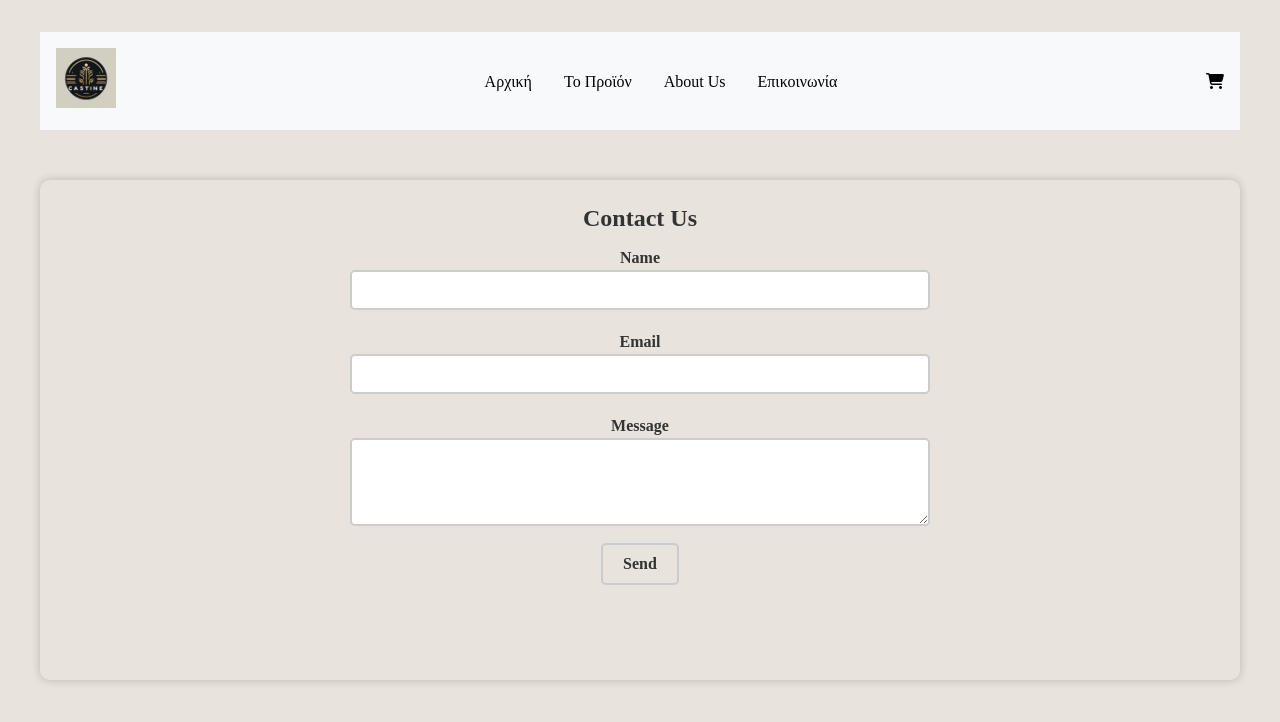
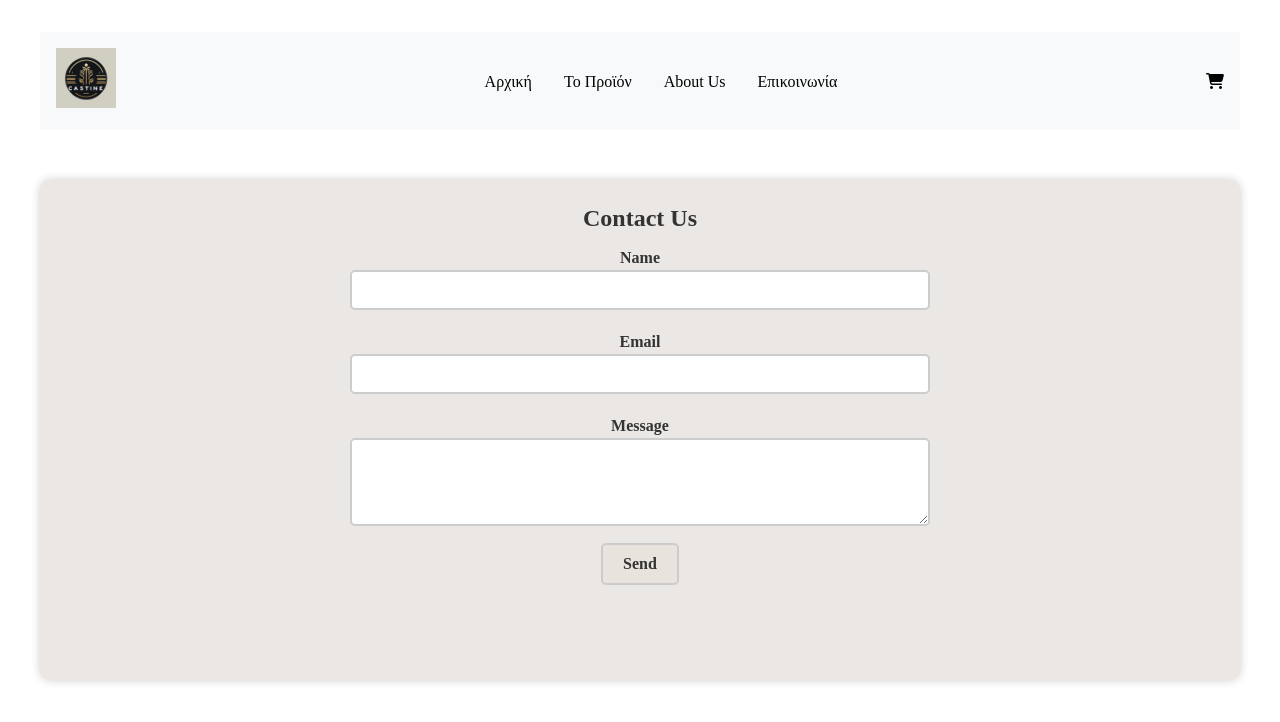
Before and after one commit to dimpinis9/Castine, a React (Vite) app: page /contact in a window 1280 px wide. Shown: the top 722 px of the page. Built offline with nearby package versions, Linux system fonts and the light colour scheme.

Commit message:
White bg

```diff
--- a/src/App.css
+++ b/src/App.css
@@ -21,7 +21,7 @@ main {
 body {
   margin: 0;
   padding: 0;
-  background-color: rgba(233, 227, 221, 1); /* Αυτό θα ορίσει το χρώμα του background */
+  background-color: white; /* Αυτό θα ορίσει το χρώμα του background */
   color: #333; /* Για καλύτερη αντίθεση, ρυθμίστε το χρώμα του κειμένου */
   font-family: -apple-system, BlinkMacSystemFont, 'Segoe UI', 'Roboto', 'Oxygen',
     'Ubuntu', 'Cantarell', 'Fira Sans', 'Droid Sans', 'Helvetica Neue',
@@ -38,7 +38,7 @@ code {
 
 .welcome {
 
-  background-color: rgba(233, 227, 221, 1);
+  background-color: white;
   color: #333;
   padding: 1rem;
   text-align: center;
--- a/src/assets/ContactForm.css
+++ b/src/assets/ContactForm.css
@@ -4,7 +4,7 @@
 }
 
 .contact-form-container {
-    background-color: rgba(233, 227, 221, 1);
+    background-color: rgb(235, 231, 228);
     padding: 20px;
     border-radius: 10px;
     box-shadow: 0px 0px 10px rgba(0, 0, 0, 0.2);
--- a/src/assets/Header.css
+++ b/src/assets/Header.css
@@ -1,6 +1,6 @@
 
 header {
-  background-color: white;
+  background-color: #ca9613;
   color: black;
   padding: 1rem 2rem;
   display: flex;
```
